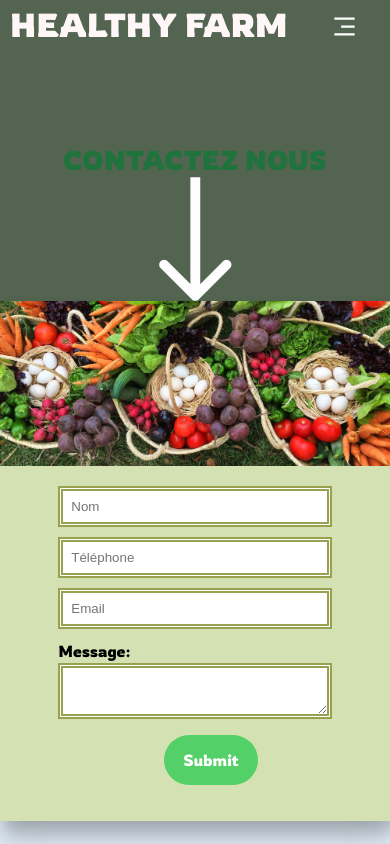
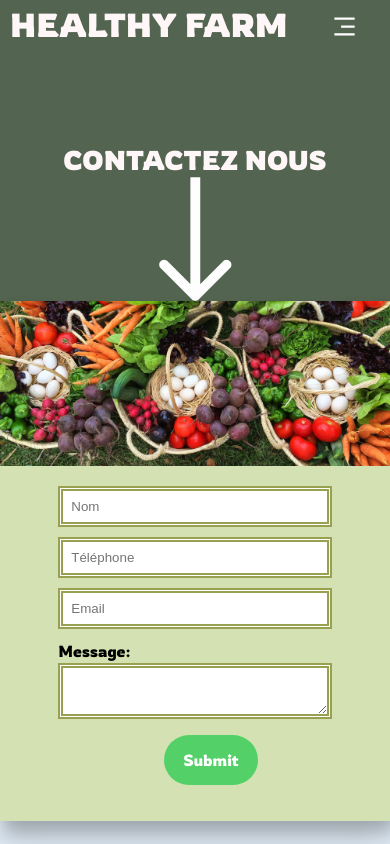
Before and after one commit to Oussa-Err/solid-spork, a React (Vite) app: page /contact in a window 390 px wide. Built offline with nearby package versions, Linux system fonts and the light colour scheme.

Commit message:
color bug

```diff
--- a/src/components/common/contact/contact.css
+++ b/src/components/common/contact/contact.css
@@ -156,10 +156,6 @@ textarea {
         padding: 0;
     }
 
-    .contact_us {
-        color: #20733c;
-    }
-
     #contact_button {
         margin-left: 2rem;
         margin-top: 0;
```
